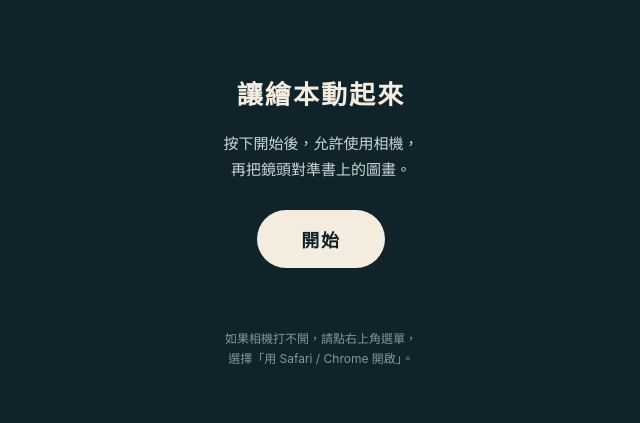
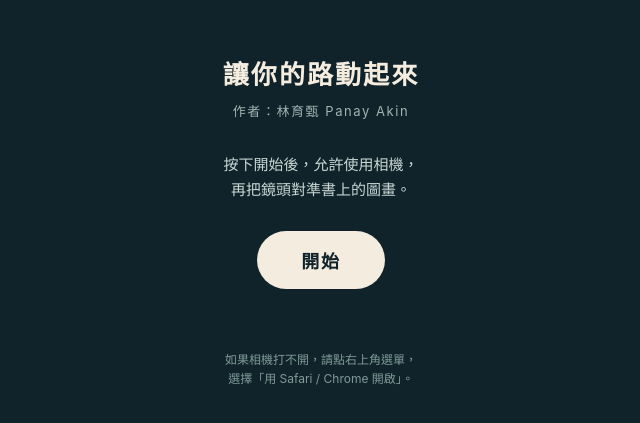
Before and after one commit to u12208871190-debug/picture-book-ar, a plain HTML site: page index.html in a window 1280 px wide. Shown: the part 179-602 px from the top of the page, without its empty margins (319-959 px from the left). Drawn offline with Linux system fonts and the light colour scheme.

Commit message:
Add files via upload

```diff
--- a/index.html
+++ b/index.html
@@ -3,7 +3,7 @@
 <head>
   <meta charset="utf-8" />
   <meta name="viewport" content="width=device-width, initial-scale=1, maximum-scale=1, user-scalable=no" />
-  <title>繪本 AR</title>
+  <title>讓你的路動起來｜林育甄 Panay Akin</title>
 
   <!-- AR 函式庫（MindAR 開源圖像辨識 + A-Frame） -->
   <script src="https://aframe.io/releases/1.5.0/aframe.min.js"></script>
@@ -23,6 +23,7 @@
       background: #10232b; color: #f4ecdf;
     }
     #start h1 { margin: 0; font-size: 26px; font-weight: 600; letter-spacing: 0.08em; }
+    #author   { margin-top: -10px; margin-bottom: 12px; font-size: 13px; letter-spacing: 0.12em; color: #9fb5b1; }
     #start p  { margin: 0; font-size: 15px; line-height: 1.7; color: #c9d6d3; max-width: 320px; }
     #startBtn {
       margin-top: 8px; padding: 16px 44px; border: 0; border-radius: 999px;
@@ -39,7 +40,8 @@
 </head>
 <body>
   <div id="start">
-    <h1>讓繪本動起來</h1>
+    <h1>讓你的路動起來</h1>
+    <div id="author">作者：林育甄 Panay Akin</div>
     <p>按下開始後，允許使用相機，<br />再把鏡頭對準書上的圖畫。</p>
     <button id="startBtn">開始</button>
     <div id="status"></div>
```
